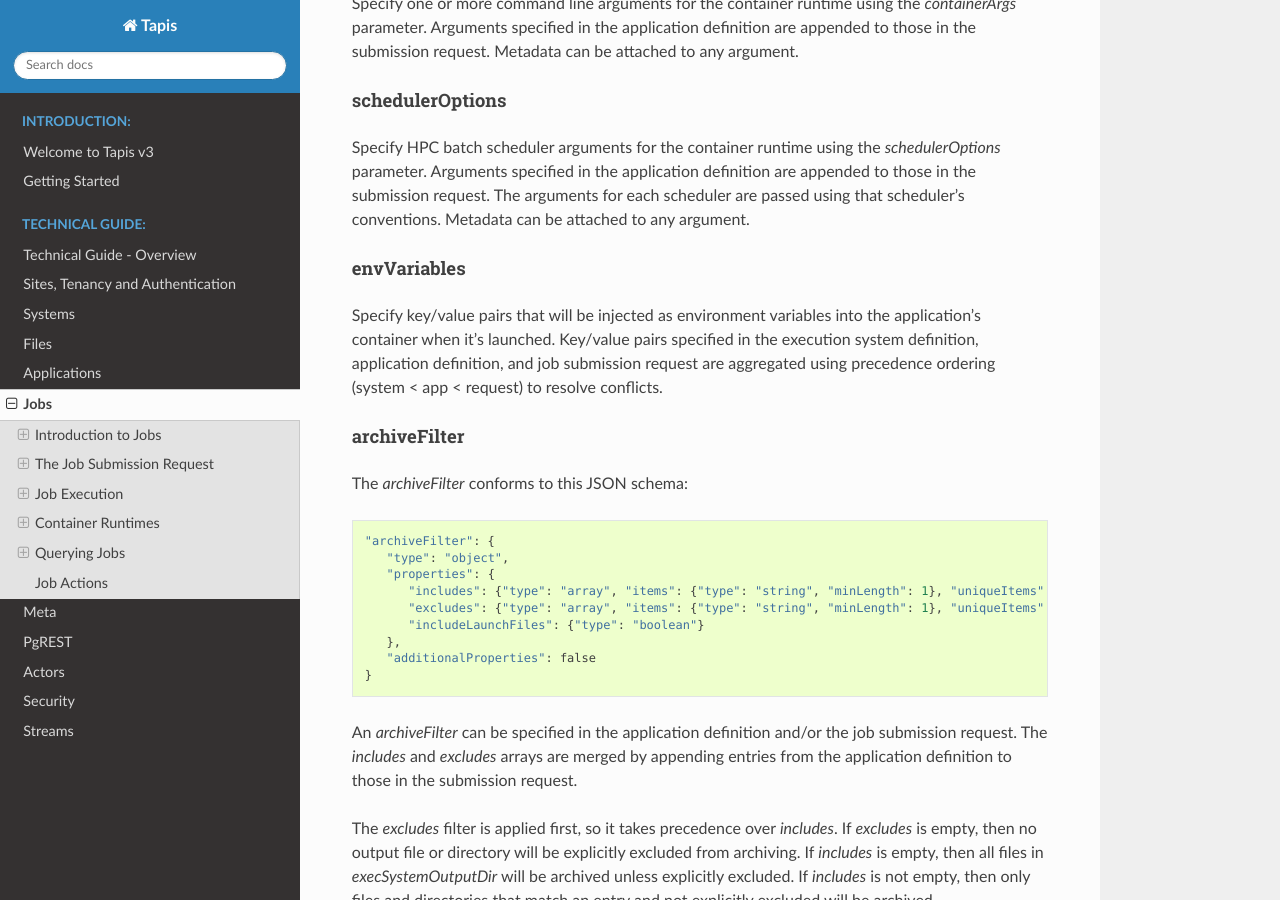
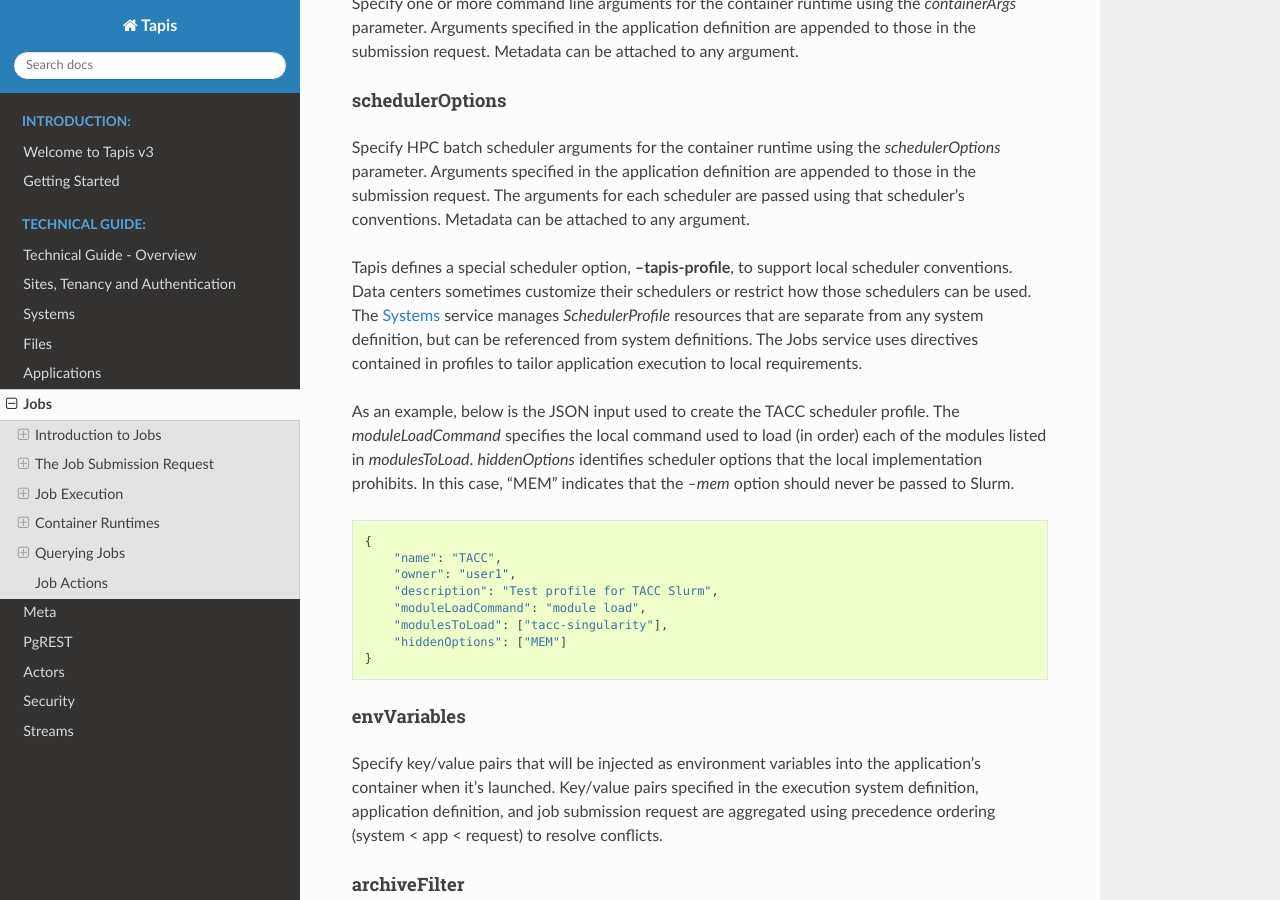
Before and after one commit to tapis-project/documentation, a Sphinx documentation site: the page built from source/technical/jobs.rst, in a window 1280 px wide and 900 px high, scrolled down 7182 px. Built offline with Sphinx 7.4.7 and the Read the Docs theme 2.0.0, drawn with Linux system fonts in a browser that asks for light colours.

Commit message:
scheduler profile

```diff
--- a/source/technical/jobs.rst
+++ b/source/technical/jobs.rst
@@ -251,6 +251,8 @@ See the `ArgMetaSpec`_ for a discussion of the *meta* field, which allows one to
 
 .. _Files: https://tapis.readthedocs.io/en/latest/technical/files.html
 
+.. _Systems: https://tapis.readthedocs.io/en/latest/technical/systems.html
+
 ParameterSet
 ------------
 
@@ -282,6 +284,22 @@ schedulerOptions
 ^^^^^^^^^^^^^^^^
 
 Specify HPC batch scheduler arguments for the container runtime using the *schedulerOptions* parameter.  Arguments specified in the application definition are appended to those in the submission request.  The arguments for each scheduler are passed using that scheduler's conventions.  Metadata can be attached to any argument.
+
+Tapis defines a special scheduler option, **--tapis-profile**, to support local scheduler conventions.  Data centers sometimes customize their schedulers or restrict how those schedulers can be used.  The Systems_ service manages *SchedulerProfile* resources that are separate from any system definition, but can be referenced from system definitions.  The Jobs service uses directives contained in profiles to tailor application execution to local requirements.
+
+As an example, below is the JSON input used to create the TACC scheduler profile.  The *moduleLoadCommand* specifies the local command used to load (in order) each of the modules listed in *modulesToLoad*.  *hiddenOptions* identifies scheduler options that the local implementation prohibits.  In this case, "MEM" indicates that the *--mem* option should never be passed to Slurm.
+
+::
+
+    {
+        "name": "TACC",
+        "owner": "user1",
+        "description": "Test profile for TACC Slurm",
+        "moduleLoadCommand": "module load",
+        "modulesToLoad": ["tacc-singularity"],
+        "hiddenOptions": ["MEM"]
+    }
+
 
 envVariables
 ^^^^^^^^^^^^
```
